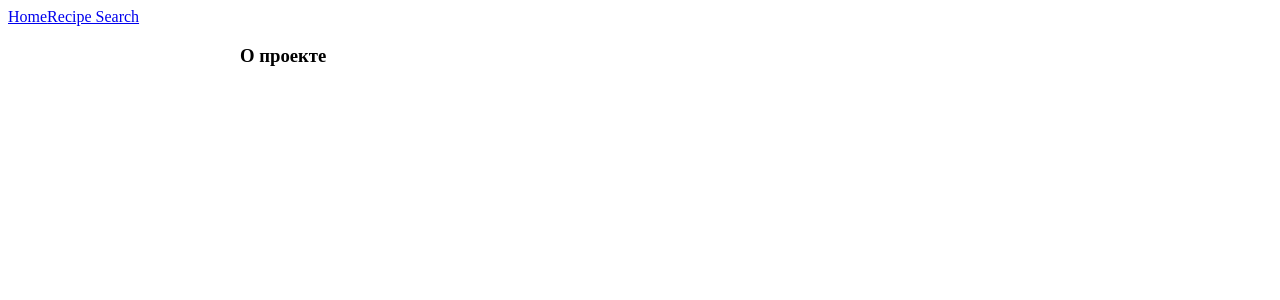
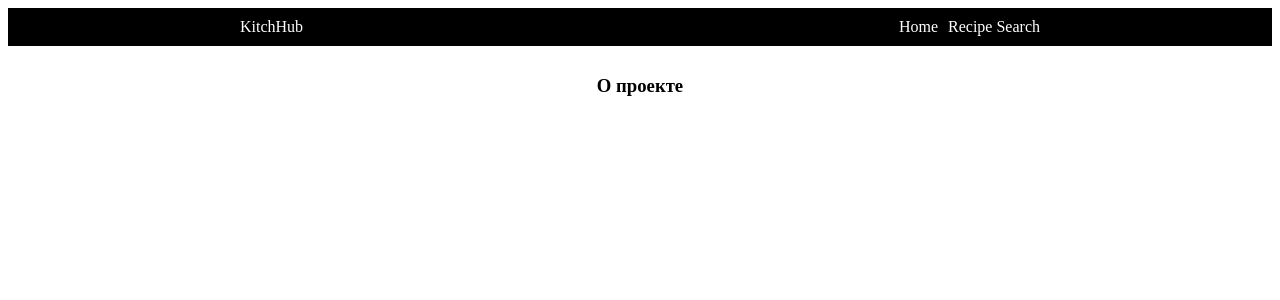
Before and after one commit to Eixini/KitchHub, a Vue app in the folder src/vueclient/: page / in a window 1280 px wide. Shown: the top 300 px of the page. Built offline with nearby package versions, Linux system fonts and the light colour scheme.

Commit message:
Fix style

```diff
--- a/src/vueclient/src/App.vue
+++ b/src/vueclient/src/App.vue
@@ -1,11 +1,29 @@
 <template>
   <div id="app">
-    <div>
-      <router-link to="/">Home</router-link>
-      <router-link to="/enteringingredients">Recipe Search</router-link>
+    <div class="header">
+      <div class="container">
+        <div class="nav">
+          KitchHub
+        </div>
+        <div class="navbar">
+          <div>
+            <router-link to="/">Home</router-link>
+          </div>
+          <div>
+            <router-link to="/enteringingredients">Recipe Search</router-link>
+          </div>
+        </div>
+      </div>
     </div>
-    <div class="content">
-      <router-view></router-view>
+    <div class="main">
+      <div class="container">
+        <div class="content">
+
+        </div>
+        <div class="content-center">
+          <router-view></router-view>
+        </div>
+      </div>
     </div>
 
   </div>
@@ -23,11 +41,51 @@ export default {
 <style>
 
   #app {
-    width: 100%;
+    margin: 0;
+    box-sizing: border-box;
   }
 
-  .content{
+  .container{
     max-width: 800px;
+    padding: 10px;
     margin: 0 auto;
   }
+
+  .content-center {
+    display: flex;
+    flex-direction: column;
+    align-items: center;
+  }
+
+  .header {
+    background-color: black;
+  }
+
+  .header .container {
+    display: flex;
+    justify-content: space-between;
+  }
+
+  .navbar {
+    display: flex;
+  }
+
+  .navbar div {
+    margin-right: 10px;
+  }
+
+  a {
+    /* Стили для router-link */
+    color: white;
+    text-decoration: none;
+  }
+
+  .nav {
+    color: white
+  }
+
+  .navbar div:last-child {
+    margin-right: 0;
+  }
+
 </style>
```
